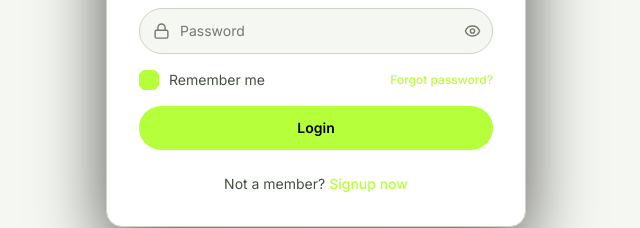
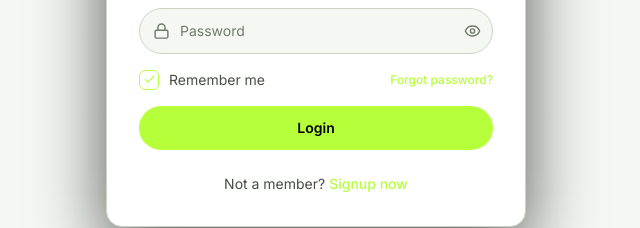
Before and after one commit to kobika525/Interview-IQ, a React (Vite) app in the folder Frontend/: page /login in a window 1280 px wide. Shown: the part 367-595 px from the top of the page, without its empty margins (324-964 px from the left). Built offline with nearby package versions, Linux system fonts and the light colour scheme; no server answers.

Commit message:
Refine registration and checkbox states

```diff
--- a/Frontend/src/components/common/Checkbox.jsx
+++ b/Frontend/src/components/common/Checkbox.jsx
@@ -6,8 +6,8 @@ export default function Checkbox({ label, checked, onChange, error, ...rest }) {
       <label className="flex items-center gap-2.5 cursor-pointer select-none text-sm text-text-secondary">
         <span className="relative inline-flex">
           <input type="checkbox" checked={checked} onChange={onChange} className="peer sr-only" {...rest} />
-          <span className="w-5 h-5 rounded-md border border-border bg-input flex items-center justify-center peer-checked:bg-blue peer-checked:border-blue transition-colors">
-            {checked && <Check size={13} className="text-text-primary" />}
+          <span className="w-5 h-5 rounded-md border border-border bg-input flex items-center justify-center peer-checked:bg-transparent peer-checked:border-blue peer-checked:[&>svg]:opacity-100 transition-colors">
+            <Check size={13} className="text-blue opacity-0 transition-opacity" />
           </span>
         </span>
         {label}
--- a/Frontend/src/pages/auth/Register.jsx
+++ b/Frontend/src/pages/auth/Register.jsx
@@ -48,7 +48,7 @@ export default function Register() {
     <div>
       <form onSubmit={handleSubmit(onSubmit)} className="space-y-4" noValidate>
         <div className="grid sm:grid-cols-2 gap-4">
-          <Input label="Full name" icon={UserIcon} placeholder="Jane Doe" error={errors.fullName?.message} {...register('fullName')} />
+          <Input label="Full name" icon={UserIcon} placeholder="Your name" error={errors.fullName?.message} {...register('fullName')} />
           <Input label="Email address" icon={Mail} type="email" placeholder="you@email.com" error={errors.email?.message} {...register('email')} />
         </div>
         <Select label="Current study level" options={STUDY_LEVELS} error={errors.studyLevel?.message} {...register('studyLevel')} />
```
